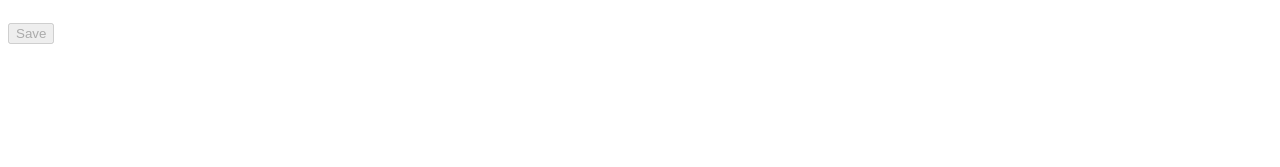
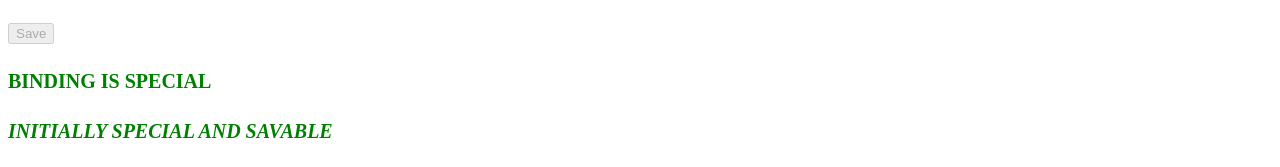
Before and after one commit to tolentino3575/AngularStarter2, an Angular app: page / in a window 1280 px wide. Shown: the part 1113-1280 px from the top of the page. Before the commit the page ends 1165 px from the top, so only its background shows below. Built offline with nearby package versions, Linux system fonts and the light colour scheme.

Commit message:
Practice class binding and play with ngClass

```diff
--- a/src/app/components/sandbox/sandbox.component.css
+++ b/src/app/components/sandbox/sandbox.component.css
@@ -3,3 +3,7 @@
     font-size: 20px;
     text-transform: uppercase;
 }
+
+.savable {
+    font-style: italic;
+}
--- a/src/app/components/sandbox/sandbox.component.html
+++ b/src/app/components/sandbox/sandbox.component.html
@@ -55,3 +55,6 @@
 <h2>Create Post</h2>
 <p [hidden]="isUnchanged">Changed, please save</p>
 <button [disabled]="isUnchanged">Save</button>
+
+<h4 [class.special]="isSpecial">Binding is special</h4>
+<h4 [ngClass]="currentClasses">Initially special and savable</h4>
--- a/src/app/components/sandbox/sandbox.component.ts
+++ b/src/app/components/sandbox/sandbox.component.ts
@@ -36,6 +36,10 @@ export class SandboxComponent{
     imageUrl = 'http://lorempixel.com/400/200';
     isUnchanged:boolean = true;
 
+    isSpecial:boolean = true;
+    canSave:boolean = true;
+    currentClasses = {};
+
     constructor(){
         this.hasBirthday();
 
@@ -59,6 +63,8 @@ export class SandboxComponent{
         ];
 
         this.people[1] = 'Carol';
+
+        this.setCurrentClasses();
     }
 
     hasBirthday(){
@@ -68,4 +74,11 @@ export class SandboxComponent{
     showAge(){
         return this.age;
     }
+
+    setCurrentClasses(){
+        this.currentClasses = {
+            savable: this.canSave,
+            special: this.isSpecial
+        }
+    }
 }
```
